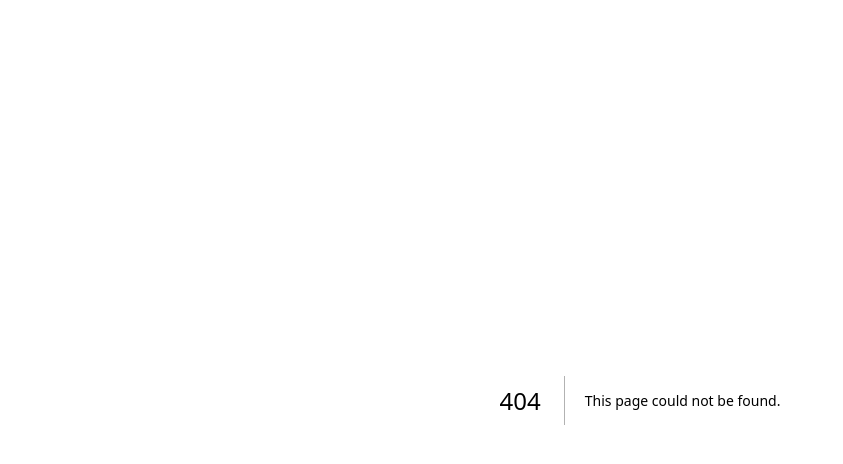
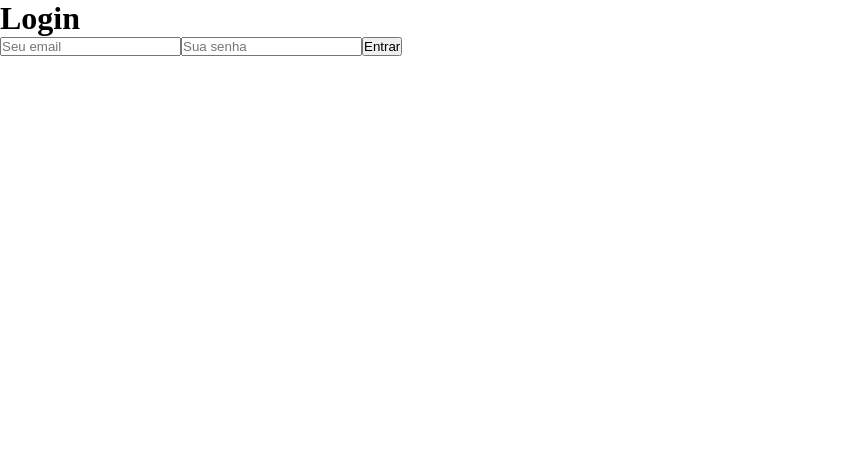
Before and after one commit to Artur-Santana/romma, a Next.js app: page /login in a window 1280 px wide. Before the commit this address had no page. Shown: the top 464 px of the page, without its empty margins (0-843 px from the left). Built offline with nearby package versions, Linux system fonts and the light colour scheme; no server answers.

Commit message:
feat: :sparkles: implement login page with Supabase Auth

```diff
--- a/package.json
+++ b/package.json
@@ -9,6 +9,7 @@
     "lint": "eslint"
   },
   "dependencies": {
+    "@supabase/ssr": "^0.9.0",
     "@supabase/supabase-js": "^2.99.2",
     "next": "16.2.0",
     "react": "19.2.4",
--- /dev/null
+++ b/src/app/login/page.js
@@ -0,0 +1,41 @@
+"use client"
+
+import supabase from "@/lib/supabase"
+import { useRouter } from "next/navigation"
+import { useState } from "react"
+
+
+
+export default function Login() {
+    const [email, setEmail] = useState("")
+    const [senha, setSenha] = useState("")
+    const [erro,setErro] = useState(null)
+    const router = useRouter()
+    async function handleLogin(e){
+        e.preventDefault()
+        const { error } = await supabase.auth.signInWithPassword({
+            email:email,
+            password: senha
+        })
+
+        if (error) {
+            setErro(error.message)
+        } else{
+            router.push("/dashboard")
+        }
+    }
+
+  return (
+    <main>
+      <h1>Login</h1>
+      <form onSubmit={handleLogin}>
+        <input value={email}
+            onChange={(e)=> setEmail(e.target.value)} type="email" placeholder="Seu email" />
+        <input value={senha}
+             onChange={(e)=> setSenha(e.target.value)} type="password" placeholder="Sua senha" />
+        <button type="submit">Entrar</button>
+      </form>
+      {erro && <p>{erro}</p>}
+    </main>
+  )
+}
```
Also changed, not shown: src/app/dashboard/page.js (+1 -10 lines), src/app/page.js (added, +20 -0 lines), src/lib/supabase-browser.js (added, +8 -0 lines), src/lib/supabase-server.js (added, +23 -0 lines), src/app/login/page2.js (added), 2 other files (tests, documents, lock files or other folders).
